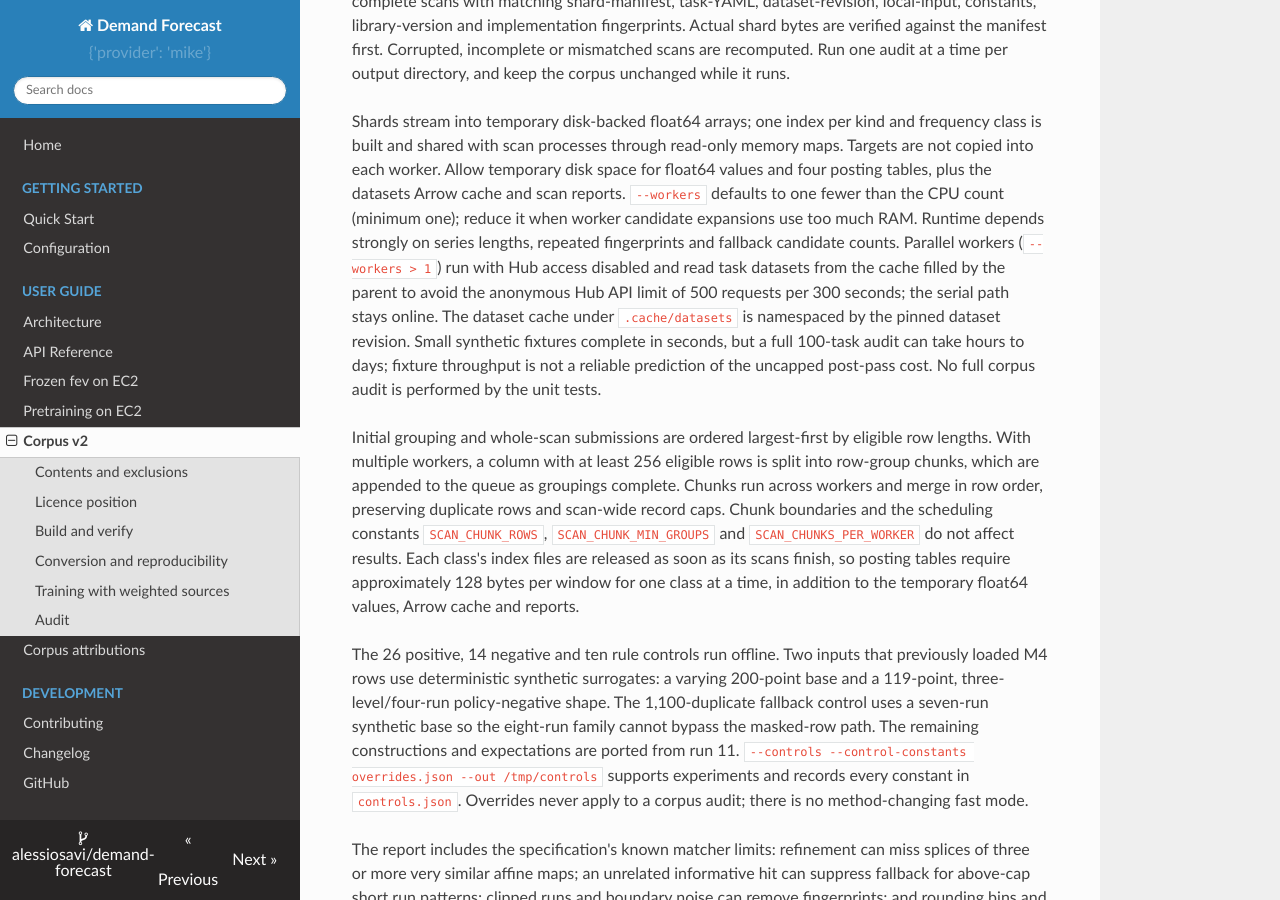
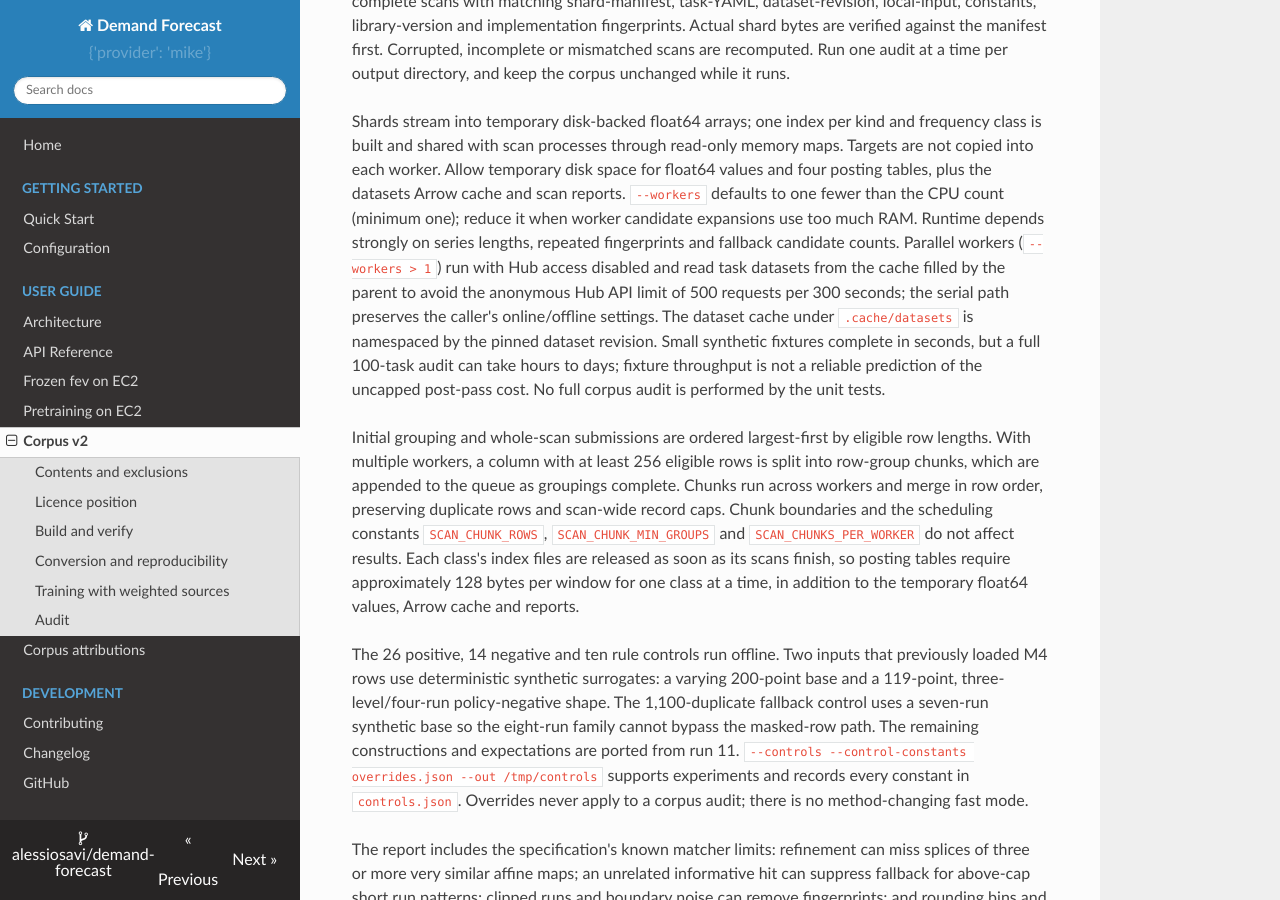
Before and after one commit to alessiosavi/demand-forecast, an MkDocs documentation site: the page built from docs/corpus.md, in a window 1280 px wide and 900 px high, scrolled down 6336 px. Built offline with MkDocs 1.6.1, drawn with Linux system fonts in a browser that asks for light colours; nearby versions of some CDN libraries.

Commit message:
fix(audit): review nits for the dataset cache scope change
- docs/corpus.md: the serial path preserves the caller's online/offline
  settings (it is not forced online).
- test_serial_audit_reloads_changed_dataset: advance the rewritten parquet's
  mtime explicitly so datasets' local-file cache is invalidated on
  coarse-timestamp filesystems too.

```diff
--- a/docs/corpus.md
+++ b/docs/corpus.md
@@ -314,8 +314,9 @@ reduce it when worker candidate expansions use too much RAM. Runtime depends
 strongly on series lengths, repeated fingerprints and fallback candidate counts.
 Parallel workers (`--workers > 1`) run with Hub access disabled and read task
 datasets from the cache filled by the parent to avoid the anonymous Hub API limit
-of 500 requests per 300 seconds; the serial path stays online. The dataset cache
-under `.cache/datasets` is namespaced by the pinned dataset revision.
+of 500 requests per 300 seconds; the serial path preserves the caller's
+online/offline settings. The dataset cache under `.cache/datasets` is namespaced
+by the pinned dataset revision.
 Small synthetic fixtures complete in seconds, but a full 100-task audit can
 take hours to days; fixture throughput is not a reliable prediction of the
 uncapped post-pass cost. No full corpus audit is performed by the unit tests.
```
Also changed, not shown: 1 other file.
